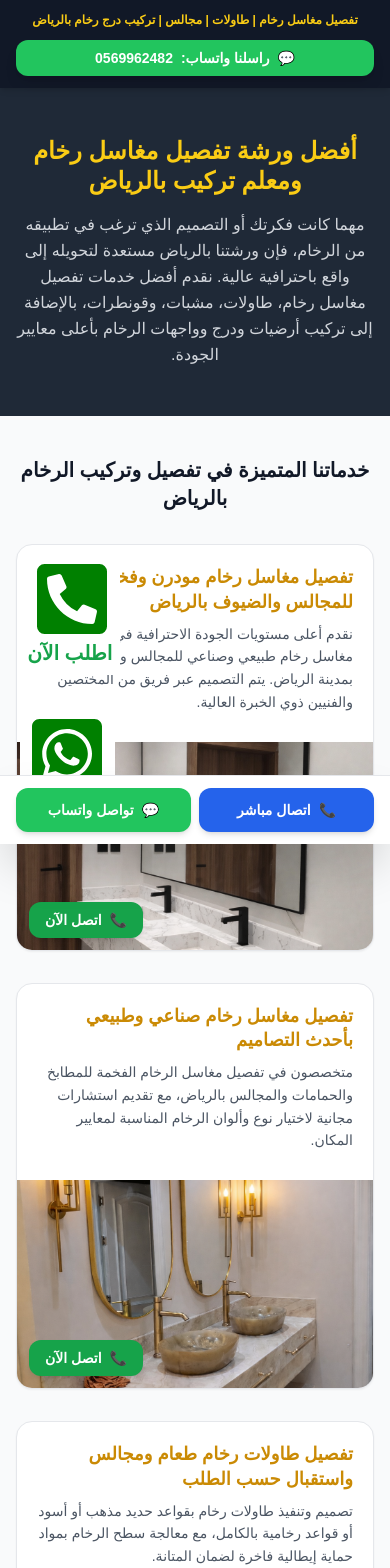
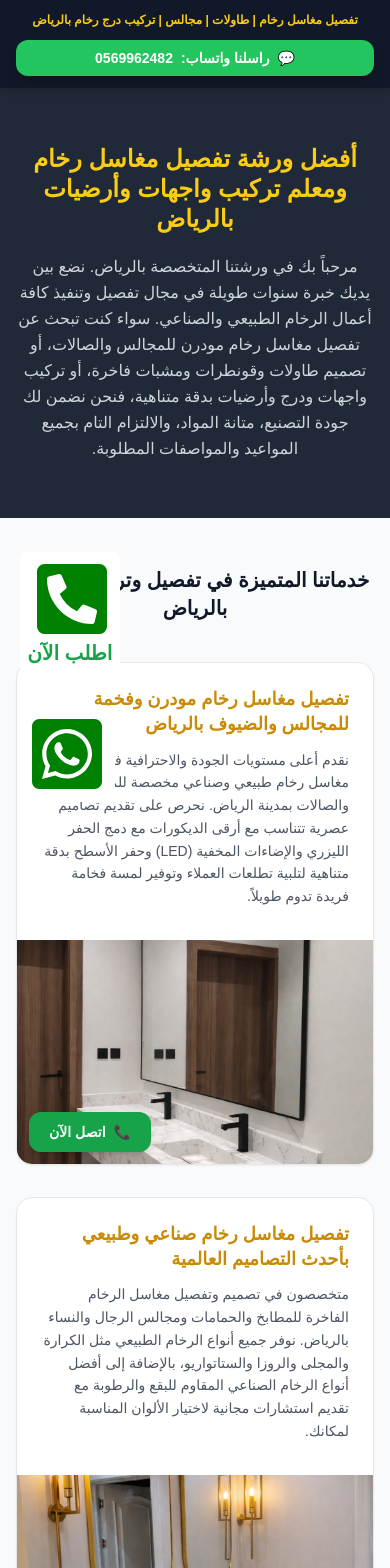
Before and after one commit to hamada470/MyWebsite, a Next.js app: page / in a window 390 px wide. Shown: the top 1568 px of the page. Built offline with nearby package versions, Linux system fonts and the light colour scheme; a web font is replaced by a local one.

Commit message:
Update page.tsx

```diff
--- a/app/page.tsx
+++ b/app/page.tsx
@@ -4,7 +4,7 @@ import Script from 'next/script';
 
 export const metadata: Metadata = {
   title: 'تفصيل مغاسل رخام بالرياض | معلم تركيب رخام وطاولات مودرن 0569962482',
-  description: 'أفضل ورشة تفصيل مغاسل رخام طبيعي وصناعي بالرياض. تفصيل طاولات، مشبات، وقونطرات، وتركيب واجهات وأرضيات بأعلى جودة واحترافية. اتصل الآن: 0569962482',
+  description: 'أفضل ورشة تفصيل مغاسل رخام طبيعي وصناعي بالرياض. متخصصون في تفصيل طاولات، مشبات، وقونطرات، وتركيب واجهات وأرضيات بأعلى جودة واحترافية. اتصل الآن: 0569962482',
   keywords: [
     'تفصيل مغاسل رخام بالرياض',
     'تفصيل مغاسل رخام',
@@ -29,43 +29,43 @@ export default function Home() {
   const articles = [
     {
       title: 'تفصيل مغاسل رخام مودرن وفخمة للمجالس والضيوف بالرياض',
-      description: 'نقدم أعلى مستويات الجودة الاحترافية في تفصيل مغاسل رخام طبيعي وصناعي للمجالس والصالات بمدينة الرياض. يتم التصميم عبر فريق من المختصين والفنيين ذوي الخبرة العالية.'
+      description: 'نقدم أعلى مستويات الجودة والاحترافية في تفصيل مغاسل رخام طبيعي وصناعي مخصصة للمجالس والصالات بمدينة الرياض. نحرص على تقديم تصاميم عصرية تتناسب مع أرقى الديكورات مع دمج الحفر الليزري والإضاءات المخفية (LED) وحفر الأسطح بدقة متناهية لتلبية تطلعات العملاء وتوفير لمسة فخامة فريدة تدوم طويلاً.'
     },
     {
-      title: 'تفصيل مغاسل رخام صناعي وطبيعي بأحدث التصاميم',
-      description: 'متخصصون في تفصيل مغاسل الرخام الفخمة للمطابخ والحمامات والمجالس بالرياض، مع تقديم استشارات مجانية لاختيار نوع وألوان الرخام المناسبة لمعايير المكان.'
+      title: 'تفصيل مغاسل رخام صناعي وطبيعي بأحدث التصاميم العالمية',
+      description: 'متخصصون في تصميم وتفصيل مغاسل الرخام الفاخرة للمطابخ والحمامات ومجالس الرجال والنساء بالرياض. نوفر جميع أنواع الرخام الطبيعي مثل الكرارة والمجلى والروزا والستاتواريو، بالإضافة إلى أفضل أنواع الرخام الصناعي المقاوم للبقع والرطوبة مع تقديم استشارات مجانية لاختيار الألوان المناسبة لمكانك.'
     },
     {
       title: 'تفصيل طاولات رخام طعام ومجالس واستقبال حسب الطلب',
-      description: 'تصميم وتنفيذ طاولات رخام بقواعد حديد مذهب أو أسود أو قواعد رخامية بالكامل، مع معالجة سطح الرخام بمواد حماية إيطالية فاخرة لضمان المتانة.'
+      description: 'تصميم وتنفيذ طاولات رخام فاخرة ومخصصة بالكامل وفقاً للمساحات والمقاسات المطلوبة. نوفر قواعد حديد مذهب، ستانلس ستيل، أو قواعد رخامية بالكامل، مع قص وتقطيع حواف الرخام باحترافية عالية وطلي السطح بمواد حماية إيطالية تمنع امتصاص السوائل وتحافظ على البريق زجاجياً.'
     },
     {
       title: 'تفصيل وقونطرات رخام ومقاطع استقبال وفنادق بالرياض',
-      description: 'نقوم بتفصيل وتصنيع قونطرات الرخام الفاخرة للمكاتب، الشركات، والمطاعم بأعلى معايير الجودة والقص المعماري الدقيق والمخصص.'
+      description: 'نفذنا العديد من مشاريع تفصيل وتصنيع قونطرات الرخام الفاخرة ومكاتب الاستقبال للشركات، الفنادق، المستشفيات، والمطاعم بالرياض. نعتمد على أحدث ماكينات القص CNC لضمان تطابق العروق والزوايا بشكل هندسي دقيق يمنح المدخل انطباعاً رسمياً وفخماً.'
     },
     {
-      title: 'تفصيل مشبات رخام وديكورات شعبية وفاخرة',
-      description: 'نوفر أفضل تصاميم تفصيل مشبات الرخام للملاحق والمجالس التراثية والمودرن بأشكال هندسية مميزة تتناسب مع باقي الديكور العام للمنزل.'
+      title: 'تفصيل مشبات رخام وديكورات شعبية وفاخرة للملاحق',
+      description: 'نوفر تشكيلة واسعة من أحدث تصاميم مشبات الرخام للملاحق والمجالس التراثية والمودرن بالرياض. نجمع بين أصلة التراث وتطور الديكور المودرن باستخدام أجود أنواع الرخام المقاوم للحرارة العالية مع إمكانية إضافة إطارات حجرية أو تطعيمات خشبية ومعدنية تعزز المظهر العام.'
     },
     {
       title: 'تفصيل وتصنيع وتركيب درج رخام داخلي وخارجي باحترافية',
-      description: 'تركيب وتفصيل درج الرخام بمدينة الرياض بأعلى معايير السلامة والجودة، مع إضافة الإضاءات المخفية والقص الليزري المتقن.'
+      description: 'تركيب وتفصيل درج الرخام للمباني والفلل والقصور بالرياض بأعلى معايير السلامة والجودة. نهتم بتوفير شرائح الرخام المانعة للانزلاق، وتثبيت الإضاءات المخفية تحت الدرجات، بالإضافة إلى ضبط المنسوب والميول بدقة تضمن المتانة والراحة عند الاستخدام.'
     },
     {
-      title: 'معلم تركيب رخام ممتاز بالرياض أرضيات وجدران',
-      description: 'أفضل معلم تركيب أرضيات رخام وجدران بالرياض مع مطابقة العروق والتعتيق لضمان مظهر فخم وبدون أي بروز أو عيوب تركيبية.'
+      title: 'معلم تركيب رخام ممتاز بالرياض للأرضيات والجدران',
+      description: 'أفضل معلم تركيب أرضيات وجدران رخام بمدينة الرياض يتمتع بخبرة طويلة في تركيب كافة المساحات. نضمن مطابقة العروق وتناسق الرسمات الطبيعية للرخام (Bookmatch)، واستخدام أحدث خلطات التثبيت ومواد الملاط المخصصة لتجنب أي هبوط أو بروز مستقبلي.'
     },
     {
       title: 'تركيب واجهات رخام ميكانيكي وعادي للمباني والفلل',
-      description: 'تركيب واجهات رخام ممتازة ضمن أعلى درجات الثبات والأمان، بالإضافة إلى توفير العزل الحراري خلف الرخام وتوفير تشكيلات فخمة راقية.'
+      description: 'نقدم خدمات تركيب واجهات الرخام الفخمة بالرياض باستخدام نظام التركيب الميكانيكي بالحديد والأنكر المقاوم للصدأ لضمان الأمان التام والثبات الأبدي، مع توفير عزل حراري ومائي خلف الرخام لتخفيض استهلاك الطاقة وتحمل مختلف العوامل الجوية القاسية.'
     },
     {
       title: 'جلي وتلميع الرخام الطبيعي ومعالجة الكسور والفواصل',
-      description: 'خدمات جلي وتلميع الرخام باستخدام المواد الكريستالية التي تعيد للرخام بريقه ولمعانه الزجاجي، مع معالجة الفواصل والشقوق بمهارة.'
+      description: 'متخصصون في جلي وتلميع أرضيات ومغاسل الرخام باستعمال أحدث أقراص الألماس والمواد الكريستالية الفاخرة التي تعيد للرخام لمعانه وبريقه الطبيعي، مع معالجة وتعبئة الفواصل والكسور بمادة الجولي المقواة والمطابقة للون الرخام تماماً.'
     },
     {
-      title: 'ورشة تفصيل كل ما يخص الرخام والتصاميم الخاصة بالرياض',
-      description: 'نمتلك ورشة متكاملة بالرياض لتفصيل بديل الرخام والشواهد وجميع الديكورات الرخامية حسب الطلب، مع التزام تام بالسرعة والدقة والتسليم.'
+      title: 'ورشة تفصيل كافة ديكورات الرخام والتصاميم الخاصة بالرياض',
+      description: 'نمتلك ورشة متكاملة ومجهزة بالكامل بالرياض لتفصيل بديل الرخام، الشواهد، الإطارات، والديكورات الجدارية والحلول المعمارية المخصصة. ملتزمون بتقديم أعلى مستويات الدقة والتسليم في المواعيد المحتسبة بأسعار منافسة تناسب جميع الميزانيات.'
     }
   ];
 
@@ -99,7 +99,7 @@ export default function Home() {
   };
 
   return (
-    <main className="min-h-screen bg-gray-50 text-gray-800 pb-24 md:pb-16" style={{ direction: 'rtl', textAlign: 'right' }}>
+    <main className="min-h-screen bg-gray-50 text-gray-800 pb-12" style={{ direction: 'rtl', textAlign: 'right' }}>
 
       <Script
         id="schema-structured-data"
@@ -127,21 +127,21 @@ export default function Home() {
         </div>
       </header>
 
-      {/* قسم المقدمة */}
-      <section className="bg-gray-800 text-white py-12 px-4 text-center">
-        <div className="max-w-4xl mx-auto space-y-4">
+      {/* قسم المقدمة الموسع */}
+      <section className="bg-gray-800 text-white py-14 px-4 text-center">
+        <div className="max-w-4xl mx-auto space-y-5">
           <h1 className="text-2xl md:text-4xl font-extrabold text-yellow-400 leading-tight">
-            أفضل ورشة تفصيل مغاسل رخام ومعلم تركيب بالرياض
+            أفضل ورشة تفصيل مغاسل رخام ومعلم تركيب واجهات وأرضيات بالرياض
           </h1>
           <p className="text-gray-300 text-base md:text-lg leading-relaxed">
-            مهما كانت فكرتك أو التصميم الذي ترغب في تطبيقه من الرخام، فإن ورشتنا بالرياض مستعدة لتحويله إلى واقع باحترافية عالية. نقدم أفضل خدمات تفصيل مغاسل رخام، طاولات، مشبات، وقونطرات، بالإضافة إلى تركيب أرضيات ودرج وواجهات الرخام بأعلى معايير الجودة.
+            مرحباً بك في ورشتنا المتخصصة بالرياض. نضع بين يديك خبرة سنوات طويلة في مجال تفصيل وتنفيذ كافة أعمال الرخام الطبيعي والصناعي. سواء كنت تبحث عن تفصيل مغاسل رخام مودرن للمجالس والصالات، أو تصميم طاولات وقونطرات ومشبات فاخرة، أو تركيب واجهات ودرج وأرضيات بدقة متناهية، فنحن نضمن لك جودة التصنيع، متانة المواد، والالتزام التام بجميع المواعيد والمواصفات المطلوبة.
           </p>
         </div>
       </section>
 
-      {/* قسم الخدمات والمقالات */}
-      <section className="max-w-5xl mx-auto py-10 px-4">
-        <h2 className="text-xl md:text-3xl font-bold text-gray-900 mb-8 text-center">
+      {/* قسم الخدمات والمقالات الموسع */}
+      <section className="max-w-5xl mx-auto py-12 px-4">
+        <h2 className="text-xl md:text-3xl font-bold text-gray-900 mb-10 text-center">
           خدماتنا المتميزة في تفصيل وتركيب الرخام بالرياض
         </h2>
 
@@ -149,12 +149,12 @@ export default function Home() {
           {articles.map((item, index) => (
             <div key={index} className="bg-white border border-gray-200 rounded-2xl shadow-sm overflow-hidden hover:shadow-md transition flex flex-col justify-between">
 
-              <div className="p-5">
-                <h3 className="text-lg font-bold text-yellow-600 mb-2 leading-snug">{item.title}</h3>
-                <p className="text-gray-600 text-sm leading-relaxed">{item.description}</p>
+              <div className="p-6">
+                <h3 className="text-lg md:text-xl font-bold text-yellow-600 mb-3 leading-snug">{item.title}</h3>
+                <p className="text-gray-600 text-sm md:text-base leading-relaxed">{item.description}</p>
               </div>
 
-              <div className="relative h-52 w-full mt-2">
+              <div className="relative h-56 w-full mt-2">
                 <Image
                   src={galleryImages[index % galleryImages.length]}
                   alt={item.title}
@@ -165,7 +165,7 @@ export default function Home() {
 
                 <a
                   href="tel:0569962482"
-                  className="absolute bottom-3 left-3 bg-green-600 hover:bg-green-700 text-white px-4 py-2 rounded-xl shadow-md flex items-center gap-2 font-bold text-sm transition transform hover:scale-105"
+                  className="absolute bottom-3 left-3 bg-green-600 hover:bg-green-700 text-white px-5 py-2.5 rounded-xl shadow-md flex items-center gap-2 font-bold text-sm transition transform hover:scale-105"
                 >
                   <span>📞</span>
                   <span>اتصل الآن</span>
@@ -177,26 +177,6 @@ export default function Home() {
         </div>
       </section>
 
-      {/* شريط الاتصال السريع المخصص للجوال */}
-      <div className="fixed bottom-0 left-0 right-0 z-50 bg-white border-t border-gray-200 p-3 flex justify-around items-center md:hidden shadow-2xl">
-        <a
-          href="tel:0569962482"
-          className="bg-blue-600 hover:bg-blue-700 text-white font-bold px-4 py-3 rounded-xl flex items-center gap-2 text-sm w-[48%] justify-center shadow-md active:scale-95 transition"
-        >
-          <span>📞</span>
-          <span>اتصال مباشر</span>
-        </a>
-        <a
-          href="https://wa.me/966569962482"
-          target="_blank"
-          rel="noopener noreferrer"
-          className="bg-green-500 hover:bg-green-600 text-white font-bold px-4 py-3 rounded-xl flex items-center gap-2 text-sm w-[48%] justify-center shadow-md active:scale-95 transition"
-        >
-          <span>💬</span>
-          <span>تواصل واتساب</span>
-        </a>
-      </div>
-
     </main>
   );
 }
```
